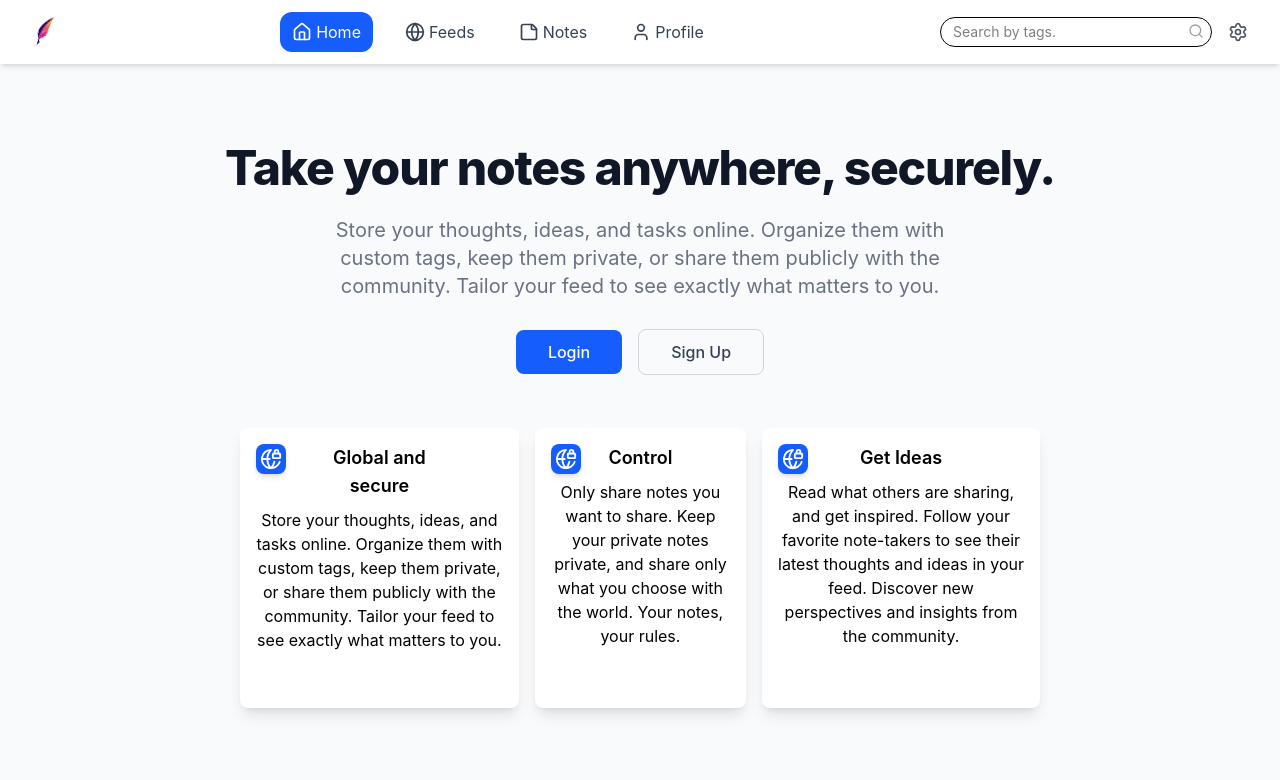
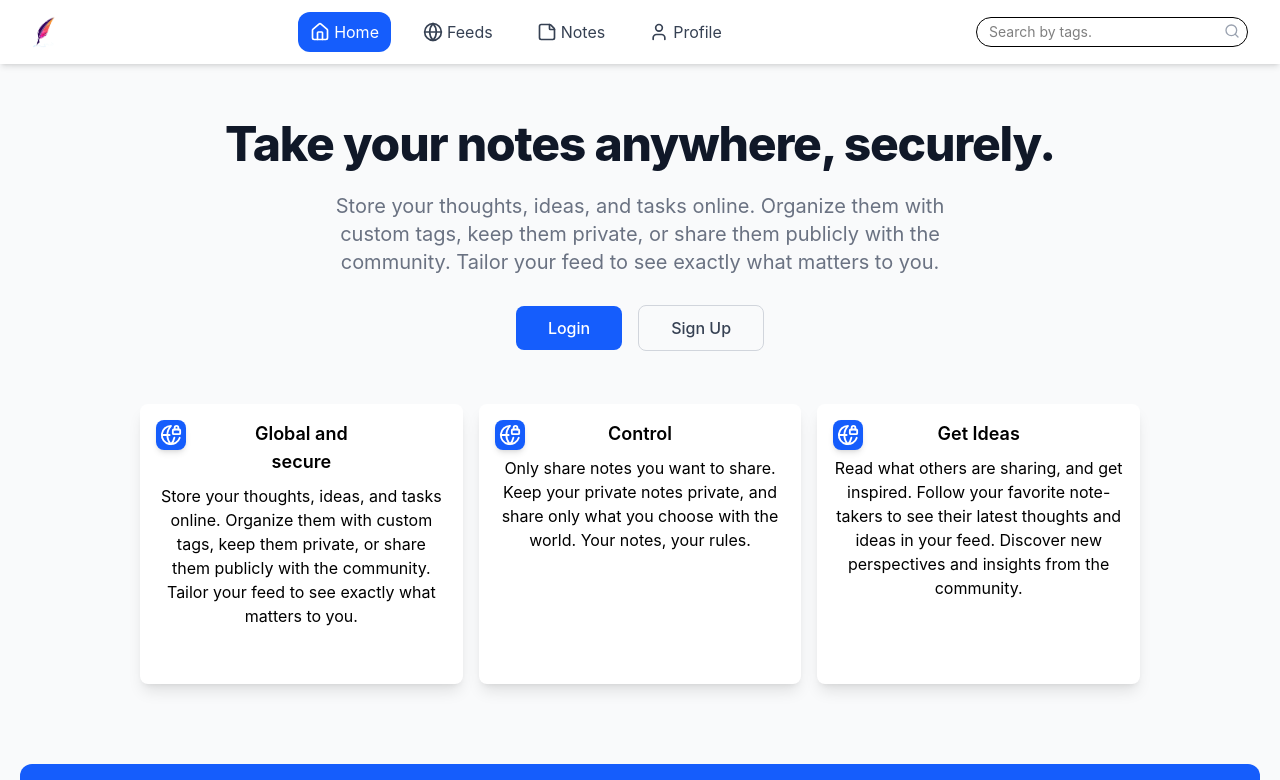
Before and after one commit to Elhefeelvis1/notesapp, a React (Vite) app: page / in a window 1280 px wide. Shown: the top 780 px of the page. Built offline with nearby package versions, Linux system fonts and the light colour scheme.

Commit message:
update navbar, change some UI features

```diff
--- a/src/App.jsx
+++ b/src/App.jsx
@@ -14,7 +14,7 @@ function App() {
     <Router>
       <AuthProvider>
         <Navbar />
-        <div className=" min-h-screen bg-gray-50 pt-16">
+        <div className=" min-h-screen bg-gray-50 pt-16 sm:pt-10 pb-10 sm:pb-0">
           <Routes>
             <Route path="/" element={<Home />} />
             <Route path="/notes" element={
--- a/src/components/Navbar.jsx
+++ b/src/components/Navbar.jsx
@@ -65,7 +65,7 @@ export default function Navbar() {
         </div>
 
         <div className="flex items-center space-x-4">
-          <form className="relative hidden sm:block" onSubmit={handleSearch}>
+          <form className="relative block" onSubmit={handleSearch}>
             <input
               type="text"
               placeholder="Search by tags."
@@ -77,7 +77,7 @@ export default function Navbar() {
               <Search className="w-4 h-4" />
             </button>
           </form>
-          <Settings className="w-5 h-5 text-gray-600 cursor-pointer hover:text-blue-600" />
+          {/* <Settings className="w-5 h-5 text-gray-600 cursor-pointer hover:text-blue-600" /> */}
         </div>
       </nav>
     </header>
--- a/src/pages/EditNote.jsx
+++ b/src/pages/EditNote.jsx
@@ -88,18 +88,18 @@ export default function EditNote() {
           </label>
         </div>
         <div>
-          <label className="block text-gray-700 font-medium">Title</label>
-          <input type="text" required value={formData.title} onChange={e => setFormData({...formData, title: e.target.value})} className="w-full mt-1 p-2 border rounded" />
+          <input type="text" required value={formData.title} onChange={e => setFormData({...formData, title: e.target.value})} className="w-full mt-1 p-2 rounded outline-0 text-xl font-semibold" placeholder='Title'/>
         </div>
 
+        <div className='border-t-2 border-slate-300'></div>
+
         <div>
-          <label className="block text-gray-700 font-medium">Content</label>
-          <textarea rows="10" value={formData.content} onChange={e => setFormData({...formData, content: e.target.value})} className="w-full mt-1 p-2 border rounded"></textarea>
+          <textarea rows="10" value={formData.content} onChange={e => setFormData({...formData, content: e.target.value})} className="w-full mt-1 p-2 rounded outline-0" placeholder='Enter the contents....'></textarea>
         </div>
 
         <div>
           <label className="block text-gray-700 font-medium">Tags (comma separated, at least 2)</label>
-          <input type="text" placeholder="e.g., programming, javascript" value={tagsInput} onChange={e => setTagsInput(e.target.value)} className="w-full mt-1 p-2 border rounded" />
+          <input type="text" placeholder="e.g., programming, javascript" value={tagsInput} onChange={e => setTagsInput(e.target.value)} className="w-full mt-1 p-2 rounded outline-0" />
         </div>
 
         <button type="submit" className="w-full bg-blue-600 text-white py-2 rounded hover:bg-blue-700">
--- a/src/pages/Feed.jsx
+++ b/src/pages/Feed.jsx
@@ -53,8 +53,7 @@ export default function Feed() {
       <h1 className="text-3xl font-bold mb-2">Explore Feed</h1>
       <p className="text-gray-600 mb-6">
         Tailored to your interests: {userTags.length > 0 ?
-          <span> userTags.join(', ')
-        </span>
+          <span className='px-2 text-blue-700 bg-blue-100 border border-blue-600 rounded-full'> {userTags.join(', ')} </span>
         : 'All public notes'}
       </p>
 
--- a/src/pages/Home.jsx
+++ b/src/pages/Home.jsx
@@ -50,11 +50,11 @@ export default function Home() {
             </Link>
           </div>
         )}
-        <div className='flex flex-col md:flex-row xl:w-[800px] justify-between items-center mt-16 gap-4'>
-          <div className=' h-70 bg-white p-4 pt-4 rounded-lg shadow-lg'>
+        <div className='flex flex-col md:flex-row xl:w-[1000px] justify-between items-center mt-16 gap-4'>
+          <div className='flex-1 h-70 bg-white p-4 pt-4 rounded-lg shadow-lg'>
             <div className='relative mb-2'>
               <div className='absolute left-0 inline bg-blue-600 text-white p-1 rounded-lg shadow-md '>
-                <GlobeLock size={22} className=''/>
+                <GlobeLock size={22}/>
               </div>
               <h2 className='text-lg mt-0 font-semibold inline'>Global and <br/> secure</h2>
             </div>
@@ -65,10 +65,10 @@ export default function Home() {
               Tailor your feed to see exactly what matters to you.
             </p>
           </div>
-          <div className=' h-70 bg-white p-4 pt-4 rounded-lg shadow-lg'>
+          <div className='flex-1 h-70 bg-white p-4 pt-4 rounded-lg shadow-lg'>
             <div className='relative mb-2'>
               <div className='absolute left-0 inline bg-blue-600 text-white p-1 rounded-lg shadow-md'>
-                <GlobeLock size={22} className=''/>
+                <GlobeLock size={22}/>
               </div>
               <h2 className='text-lg mt-0 font-semibold inline'>Control</h2>
             </div>
@@ -78,10 +78,10 @@ export default function Home() {
               Your notes, your rules.
             </p>
           </div>
-          <div className='h-70 bg-white p-4 pt-4 rounded-lg shadow-lg'>
+          <div className='flex-1 h-70 bg-white p-4 pt-4 rounded-lg shadow-lg'>
             <div className='relative mb-2'>
               <div className='absolute left-0 inline bg-blue-600 text-white p-1 rounded-lg shadow-md'>
-                <GlobeLock size={22} className=''/>
+                <GlobeLock size={22}/>
               </div>
               <h2 className='text-lg mt-0 font-semibold inline'>Get Ideas</h2>
             </div>
```
